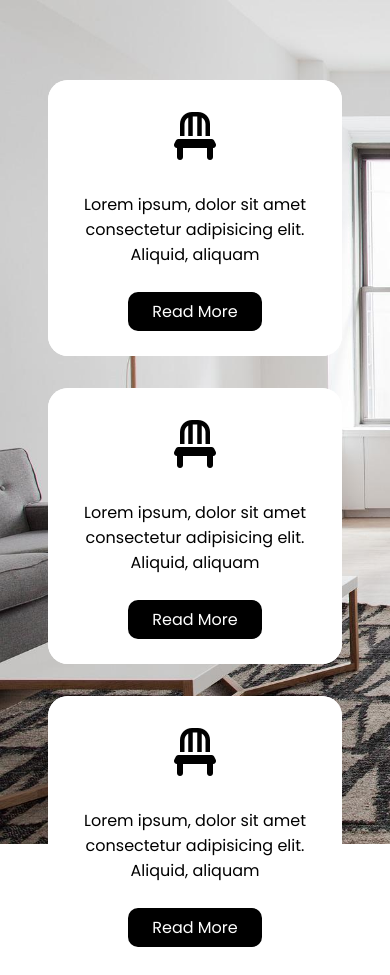
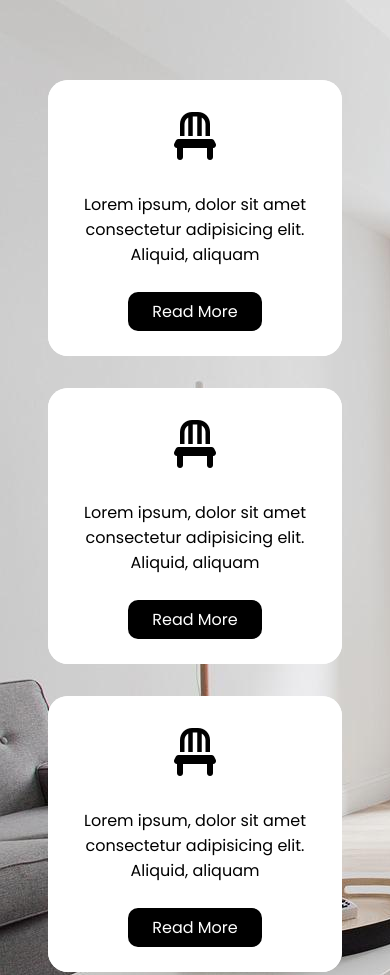
Before and after one commit to EyyupOrdueri/SCSS-Grid-Cards, a plain HTML site: page index.html in a window 390 px wide. Shown: the top 975 px of the page. Drawn offline with Linux system fonts and the light colour scheme.

Commit message:
File was updated.

```diff
--- a/style.scss
+++ b/style.scss
@@ -119,4 +119,8 @@ body {
         grid-template-columns:1fr;
         margin: 5rem 0;
     }
+
+    body {
+        background-size:auto;
+    }
 }
```
Also changed, not shown: style.css, 1 other file.
